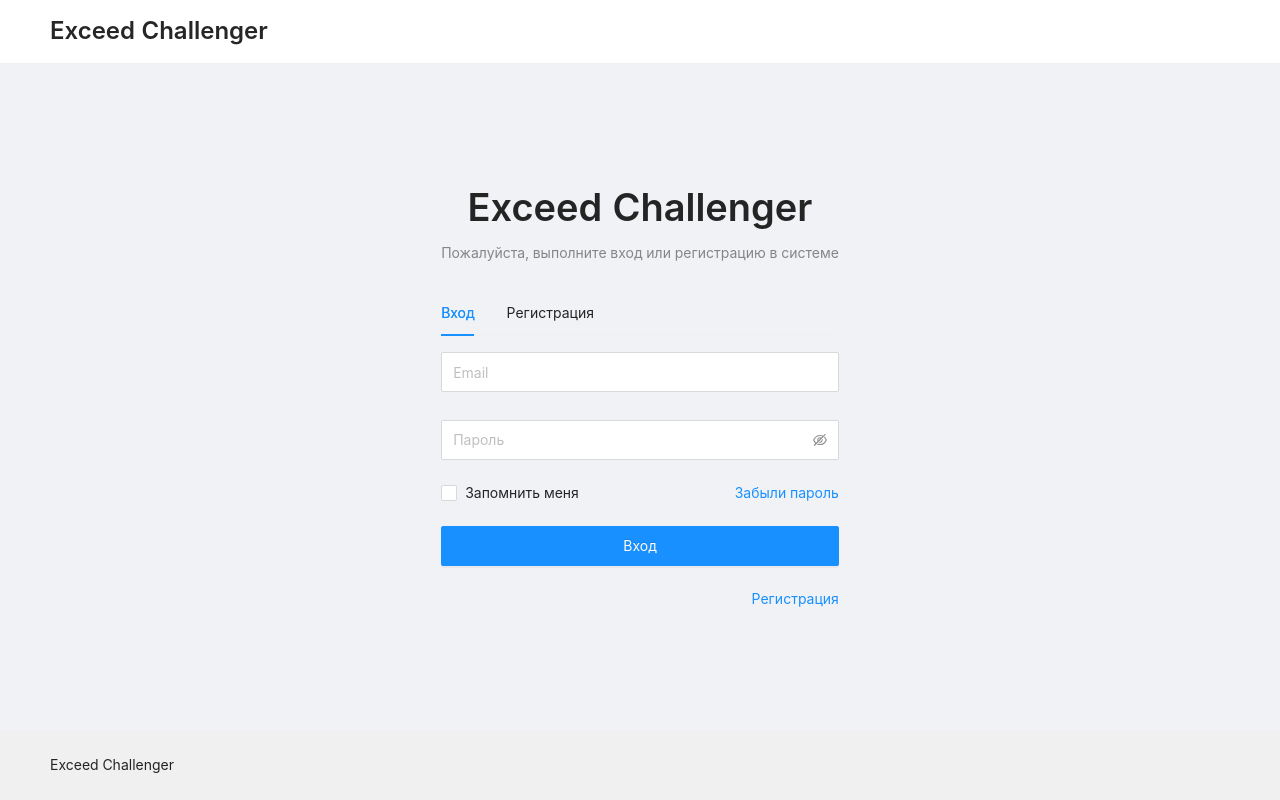
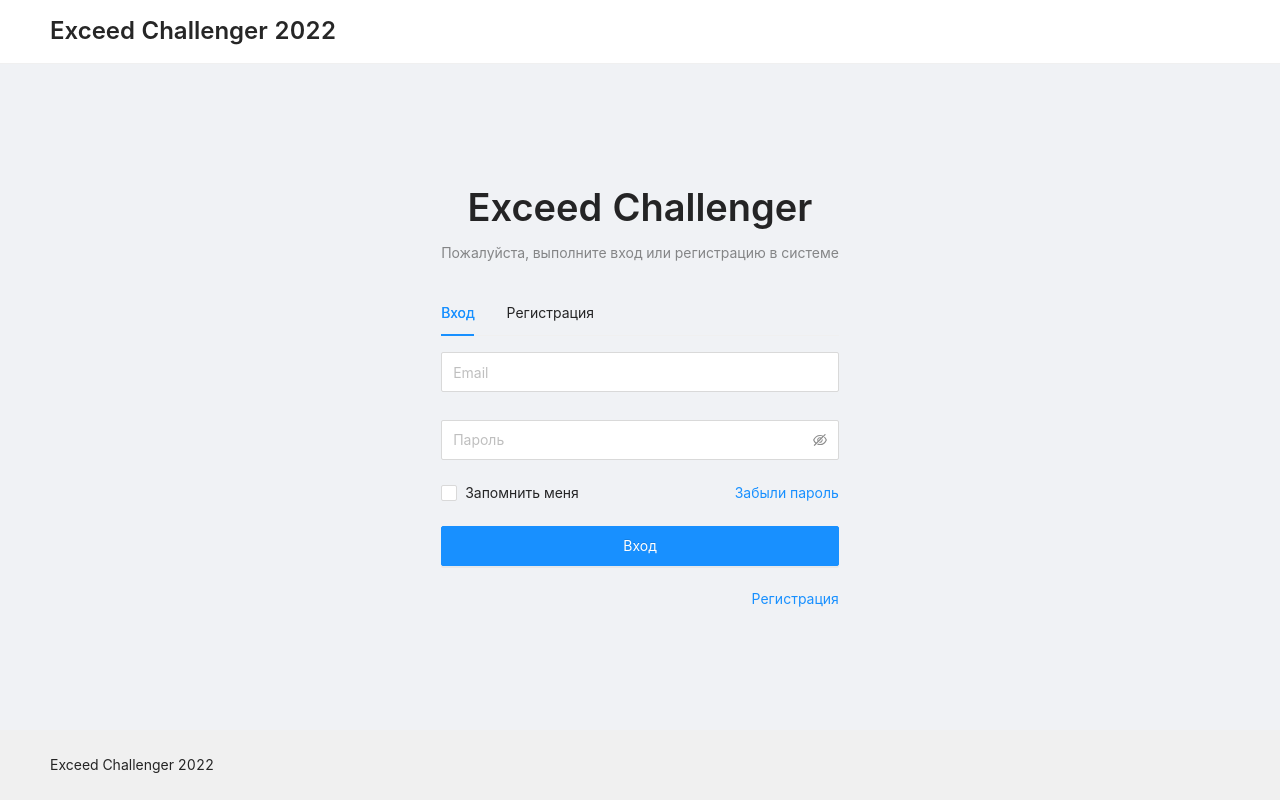
Before and after one commit to svyatoslavvdovichenko/ed-react-learning-app, a React (Create React App) app: page /auth in a window 1280 px wide. Built offline with nearby package versions, Linux system fonts and the light colour scheme; no server answers.

Commit message:
Fix: edit footer

```diff
--- a/src/components/Layout.tsx
+++ b/src/components/Layout.tsx
@@ -57,7 +57,7 @@ export const Layout: FC<LayoutPropsType> = ({
         >
           <Link to="/">
             <Title level={3} style={{ marginBottom: 0 }}>
-              Exceed Challenger
+              Exceed Challenger 2022
             </Title>
           </Link>
 
@@ -90,7 +90,7 @@ export const Layout: FC<LayoutPropsType> = ({
         {children}
       </StyledContent>
 
-      <Footer style={{ backgroundColor: '#F0F0F0' }}>Exceed Challenger</Footer>
+      <Footer style={{ backgroundColor: '#F0F0F0' }}>Exceed Challenger 2022</Footer>
     </AntdLayout>
   )
 }
```
Also changed, not shown: 1 other file (tests, documents, lock files or other folders).
